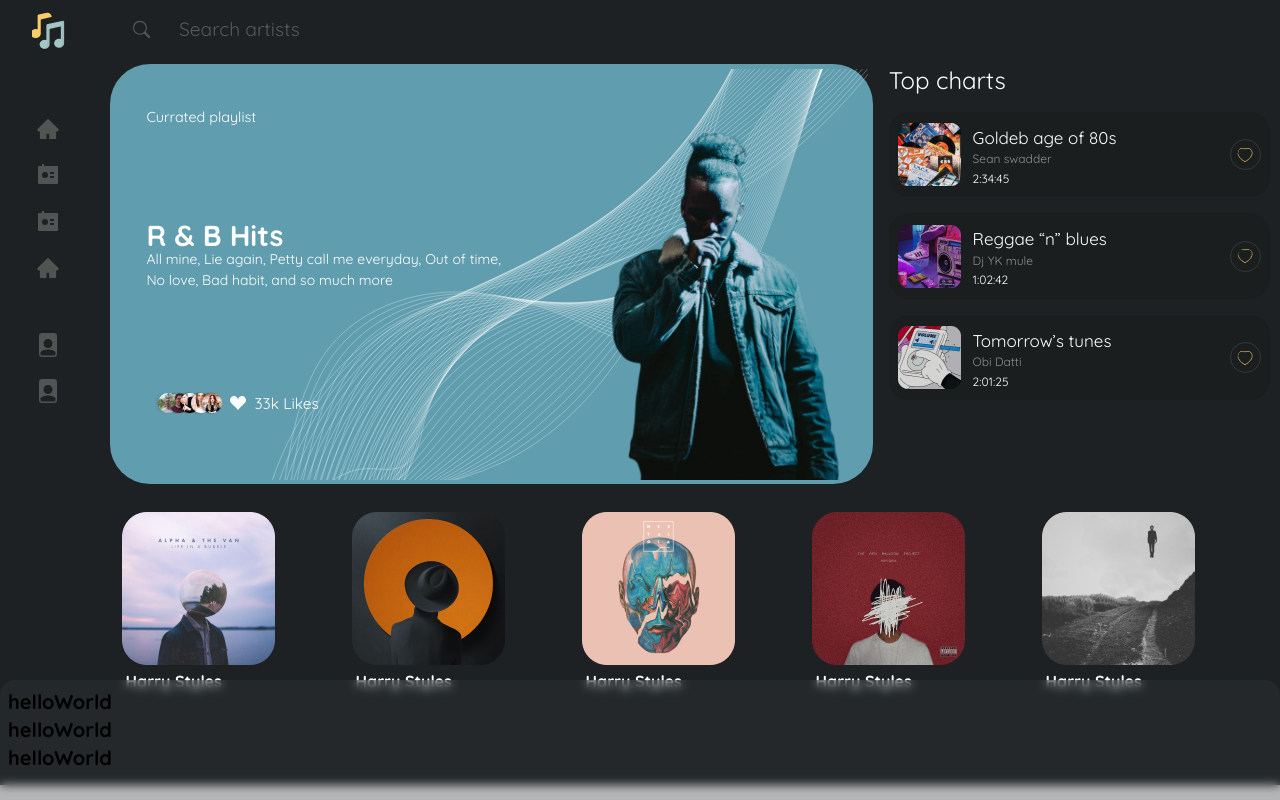
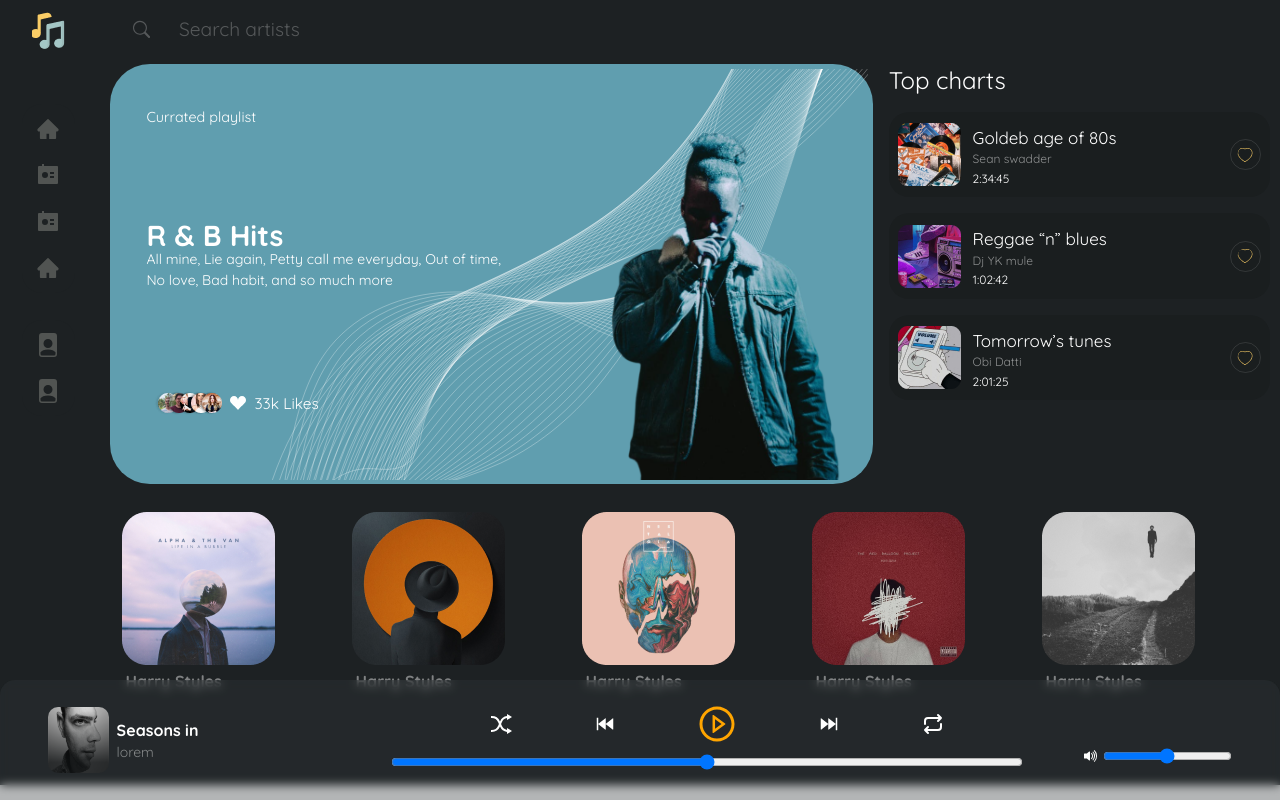
Before and after one commit to Barnyvic/music_app, a React (Create React App) app: page / in a window 1280 px wide. Built offline with nearby package versions, Linux system fonts and the light colour scheme.

Commit message:
finished working on the footer

```diff
--- a/package.json
+++ b/package.json
@@ -10,9 +10,11 @@
         "@types/node": "^16.7.13",
         "@types/react": "^18.0.0",
         "@types/react-dom": "^18.0.0",
+        "bootstrap": "^5.2.2",
         "react": "^18.2.0",
         "react-dom": "^18.2.0",
         "react-icons": "^4.4.0",
+        "react-router-dom": "^6.4.2",
         "react-scripts": "5.0.1",
         "react-slick": "^0.29.0",
         "sass": "^1.55.0",
--- a/src/components/Footer.tsx
+++ b/src/components/Footer.tsx
@@ -1,10 +1,38 @@
+import footerImg from '../images/Data/footerImg.png';
+import { RiShuffleFill } from 'react-icons/ri';
+import { AiOutlineFastBackward } from 'react-icons/ai';
+import { AiOutlinePlayCircle } from 'react-icons/ai';
+import { AiOutlineFastForward } from 'react-icons/ai';
+import { TbRepeat } from 'react-icons/tb';
+import { BsFillVolumeUpFill } from 'react-icons/bs';
+
 const Footer = () => {
     return (
         <footer className="bg-blue-600 fixed w-full footer p-2">
-            <div className="footerContainer">
-                <h1 className="text-xl font-bold">helloWorld</h1>
-                <h1 className="text-xl font-bold">helloWorld</h1>
-                <h1 className="text-xl font-bold">helloWorld</h1>
+            <div className="footerContainer flex items-center pt-2 justify-evenly">
+                <div className="FooterImg pt-2 flex items-center gap-2">
+                    <img src={footerImg} alt="footer img" />
+                    <div className="Fcontents">
+                        <p className="font-bold Fheader">Seasons in</p>
+                        <p className="text-sm text-[#ffffff70]">lorem</p>
+                    </div>
+                </div>
+                <div className="FooterControlers flex flex-col pt-2 items-center gap-2  mr-5">
+                    <div className="ControllersDiv flex items-center justify-between gap-20 ml-5">
+                        <RiShuffleFill className="Control1" />
+                        <AiOutlineFastBackward className="Control1" />
+                        <AiOutlinePlayCircle className="Control" />
+                        <AiOutlineFastForward className="Control1" />
+                        <TbRepeat className="Control1" />
+                    </div>
+                    <div className="MusicRange">
+                        <input type="range" />
+                    </div>
+                </div>
+                <div className="FooterVolume flex items-end gap-1 mt-10 ">
+                    <BsFillVolumeUpFill className="Control1" />
+                    <input type="range" className="Volume" />
+                </div>
             </div>
         </footer>
     );
--- a/src/styles/SliderComp.scss
+++ b/src/styles/SliderComp.scss
@@ -8,5 +8,8 @@
     .SliderContents {
         padding: 0.5rem;
         width: 400px;
+        p {
+            color: #ffffff70;
+        }
     }
 }
--- a/src/styles/footer.scss
+++ b/src/styles/footer.scss
@@ -1,11 +1,62 @@
 .footer {
     background: rgba(51, 55, 59, 0.37);
     backdrop-filter: blur(5px);
+    color: #ffffff;
     border-radius: 15px;
     height: 100vh;
     top: 85%;
     .footerContainer {
-        // width: 100%;
-        // max-width: 1200px;
+        .FooterImg {
+            img {
+                width: 20%;
+                border-radius: 10px;
+                @media (max-width: 768px) {
+                    width: 30%;
+                }
+            }
+            p {
+                @media (max-width: 768px) {
+                    font-size: 0.7rem;
+                }
+            }
+        }
+        .FooterControlers {
+            width: 50%;
+            .ControllersDiv {
+                @media (max-width: 768px) {
+                    gap: 1rem;
+                }
+                .Control {
+                    font-size: 2.5rem;
+                    color: #ffa500;
+                    @media (max-width: 768px) {
+                        font-size: 1.6rem;
+                    }
+                }
+                .Control1 {
+                    font-size: 1.5rem;
+                    @media (max-width: 768px) {
+                        font-size: 1rem;
+                    }
+                }
+            }
+            .MusicRange {
+                width: 100%;
+                input[type='range'] {
+                    width: 100%;
+                    // -webkit-appearance: none;
+                    &:focus {
+                        outline: #ffa500;
+                    }
+                }
+            }
+        }
+        .FooterVolume {
+            .Volume {
+                @media (max-width: 768px) {
+                    width: 70%;
+                }
+            }
+        }
     }
 }
```
Also changed, not shown: src/images/Data/footerImg.png (renamed from src/images/Data/Rectangle 26.png), 1 other file (tests, documents, lock files or other folders).
